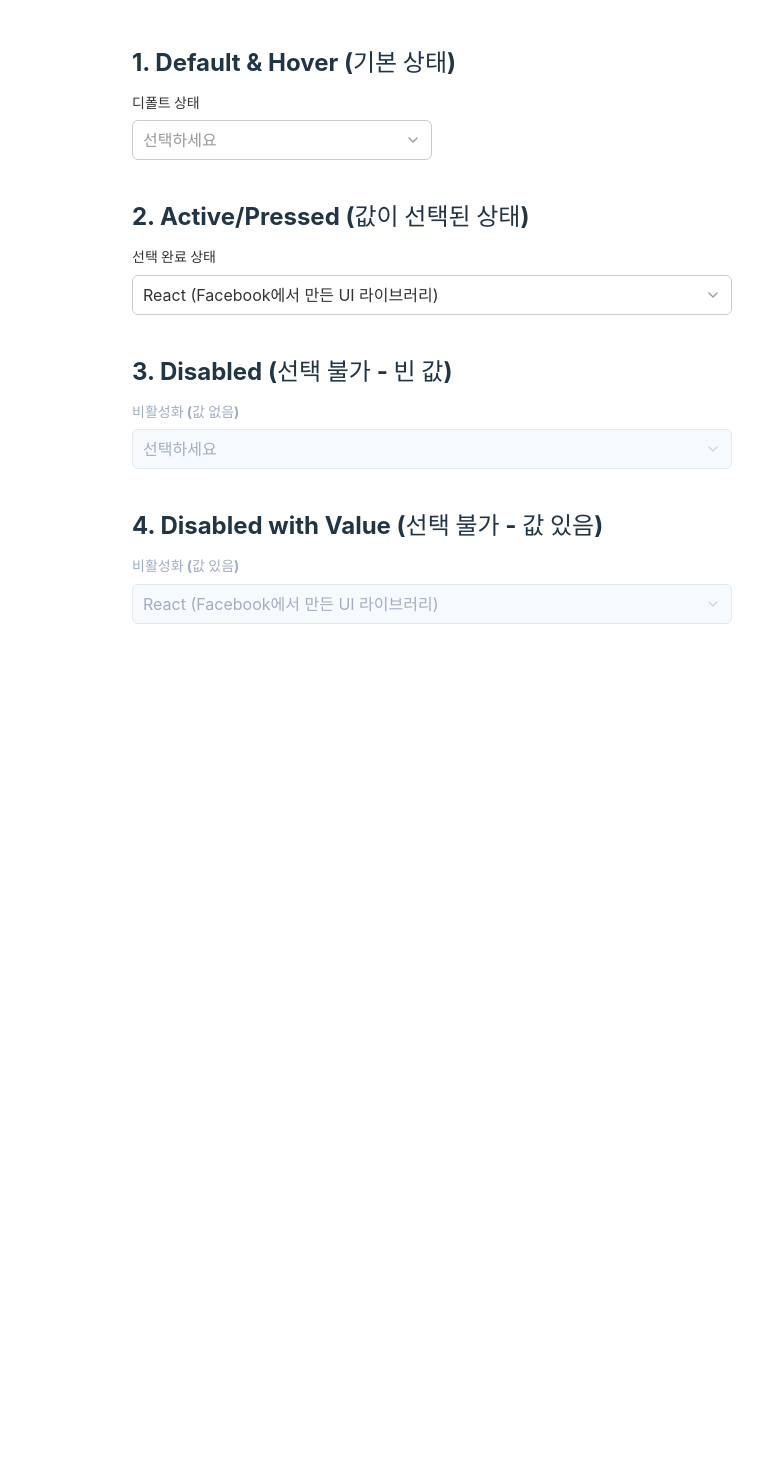
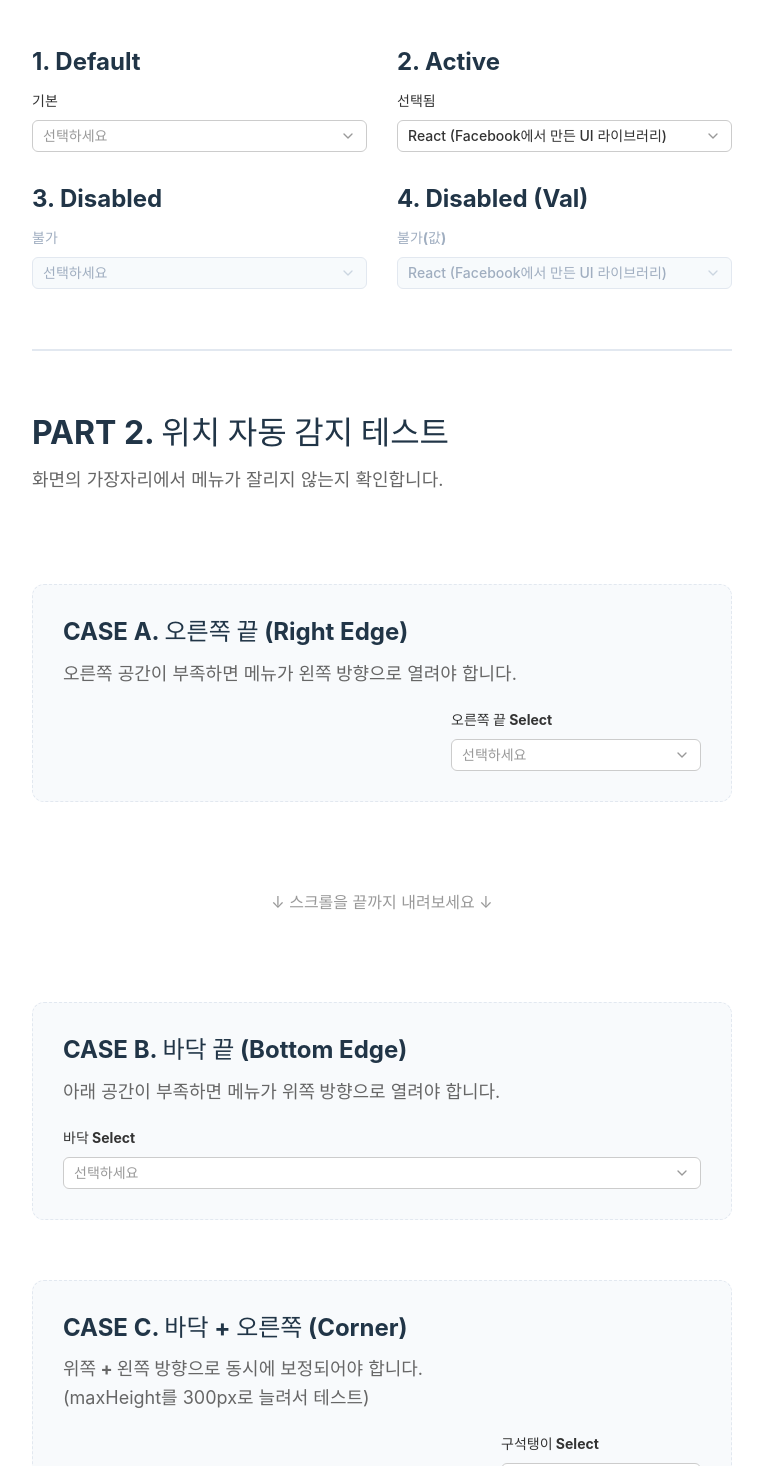
Before and after one commit to Gwongusun/design-start-1, a React (Vite) app: page / in a window 1280 px wide. Shown: the part 404-1870 px from the top of the page, without its empty margins (258-1021 px from the left). Before the commit the page ends 1078 px from the top, so only its background shows below. Built offline with nearby package versions, Linux system fonts and the light colour scheme; a web font is replaced by a local one.

Commit message:
select-dropdown-app

```diff
--- a/src/App.tsx
+++ b/src/App.tsx
@@ -2,37 +2,65 @@
 import { useState } from 'react';
 import styled from '@emotion/styled';
 
-// ✅ 1. CSS 파일 import (CSS 변수 로드)
+// ✅ 1. CSS 파일 import
 import './styles/typography.css';
 
-// ✅ 2. 직접 만드신 컴포넌트 import
+// ✅ 2. 컴포넌트 import
 import Select, { OptionType } from './components/Select';
 import Text from './components/Text';
 
 // -------------------------------------------------------------------------
-// 스타일링 (레이아웃 관련만 남김)
+// 스타일링
 // -------------------------------------------------------------------------
+
+const Container = styled.div`
+  display: flex;
+  flex-direction: column;
+  padding: 50px;
+  max-width: 800px;
+  margin: 0 auto;
+  /* 바닥 테스트를 위해 강제로 스크롤 생성 */
+  min-height: 160vh;
+  padding-bottom: 150px;
+`;
 
 const SelectWrapper = styled.div`
   margin-bottom: 10px;
 `;
 
-const Container = styled.div`
+const Section = styled.div`
+  margin-top: 60px;
+  padding: 30px;
+  border: 1px dashed #e2e8f0;
+  border-radius: 12px;
+  background-color: #f8fafc;
+`;
+
+const Divider = styled.hr`
+  margin: 60px 0;
+  border: 0;
+  border-top: 2px solid #e2e8f0;
+`;
+
+const FlexRight = styled.div`
   display: flex;
-  flex-direction: column;
-  padding: 50px;
-  max-width: 600px;
-  margin: 0 auto;
+  justify-content: flex-end; /* 오른쪽 정렬 */
 `;
 
 // -------------------------------------------------------------------------
-// 메인 App 컴포넌트
+// 메인 App
 // -------------------------------------------------------------------------
 
 export default function App() {
+  // [기존 상태]
   const [framework, setFramework] = useState('');
   const [val1, setVal1] = useState('');
   const [val2, setVal2] = useState('react');
+
+  // [신규 테스트용 상태]
+  const [testRight, setTestRight] = useState('');
+  const [testBottom, setTestBottom] = useState('');
+  const [testCorner, setTestCorner] = useState('');
 
   const options: OptionType[] = [
     { value: 'react', label: 'React (Facebook에서 만든 UI 라이브러리)' },
@@ -42,41 +70,39 @@ export default function App() {
     { value: 'next', label: 'Next.js (React 기반의 풀스택 프레임워크)' },
     { value: 'nuxt', label: 'Nuxt.js (Vue 기반의 강력한 프레임워크)' },
     { value: 'jquery', label: 'jQuery (전설의 라이브러리, 아직 살아있다)' },
-    { value: 'ember', label: 'Ember.js (야심찼던 초창기 SPA 프레임워크)' },
-    { value: 'backbone', label: 'Backbone.js (MVC 패턴의 조상님)' },
-    { value: 'meteor', label: 'Meteor.js (풀스택 자바스크립트 플랫폼)' },
   ];
 
   return (
     <Container>
-      {/* ✅ Text 컴포넌트 사용
-         - variant: typography.ts 에 정의된 키값 (displayLarge, h1, h2, bodyLarge 등)
-         - as: 렌더링될 HTML 태그 (h1, h3, span, p 등)
-      */}
-
-      {/* --- [상단] 타이틀 --- */}
       <Text
         as="h1"
         variant="displayLarge"
         color="#213547"
-        style={{ marginBottom: '60px' }}
+        style={{ marginBottom: '40px' }}
       >
         TypeScript + Emotion Select
       </Text>
 
-      {/* --- [상단] 메인 예제 --- */}
+      {/* ================================================================== */}
+      {/* PART 1. 기존 예제 (Basic Features)                                   */}
+      {/* ================================================================== */}
+
+      <Text as="h2" variant="h1" style={{ marginBottom: '20px' }}>
+        PART 1. 기본 기능 확인
+      </Text>
+
       <SelectWrapper>
         <Select
           label="프레임워크 선택"
           options={options}
           value={framework}
           onChange={(value) => setFramework(value)}
-          width="600px"
-          menuWidth="600px"
+          width="300px"
+          menuWidth="500px"
         />
       </SelectWrapper>
 
-      <Text variant="bodyLarge" color="#555" style={{ marginBottom: '60px' }}>
+      <Text variant="bodyLarge" color="#555" style={{ marginBottom: '40px' }}>
         현재 선택된 값:
         <Text
           as="span"
@@ -88,60 +114,107 @@ export default function App() {
         </Text>
       </Text>
 
-      {/* --- [하단] 상세 예제 --- */}
-      {/* 참고: typography.ts에 'titleMedium'이 없으므로,
-          가장 비슷한 'h2'를 사용하거나 'h1'을 사용했습니다.
-      */}
+      {/* 상세 상태 예제들 */}
+      <div style={{ display: 'grid', gap: '30px', gridTemplateColumns: '1fr 1fr' }}>
+        <div>
+          <Text as="h4" variant="h2" style={{ marginBottom: '10px' }}>1. Default</Text>
+          <Select label="기본" options={options} value={val1} onChange={setVal1} />
+        </div>
+        <div>
+          <Text as="h4" variant="h2" style={{ marginBottom: '10px' }}>2. Active</Text>
+          <Select label="선택됨" options={options} value={val2} onChange={setVal2} />
+        </div>
+        <div>
+          <Text as="h4" variant="h2" style={{ marginBottom: '10px' }}>3. Disabled</Text>
+          <Select label="불가" options={options} value="" onChange={() => {}} disabled />
+        </div>
+        <div>
+          <Text as="h4" variant="h2" style={{ marginBottom: '10px' }}>4. Disabled (Val)</Text>
+          <Select label="불가(값)" options={options} value="react" onChange={() => {}} disabled />
+        </div>
+      </div>
 
-      <Text as="h3" variant="h2" style={{ marginTop: '20px', marginBottom: '12px' }}>
-        1. Default & Hover (기본 상태)
+      <Divider />
+
+      {/* ================================================================== */}
+      {/* PART 2. 위치 감지 테스트 (Auto Placement)                            */}
+      {/* ================================================================== */}
+
+      <Text as="h2" variant="h1" style={{ marginBottom: '10px' }}>
+        PART 2. 위치 자동 감지 테스트
       </Text>
-      <Select
-        label="디폴트 상태"
-        options={options}
-        value={val1}
-        onChange={setVal1}
-        width="300px"
-        menuWidth="400px"
-      />
+      <Text variant="bodyLarge" color="#666" style={{ marginBottom: '30px' }}>
+        화면의 가장자리에서 메뉴가 잘리지 않는지 확인합니다.
+      </Text>
 
-      <Text as="h3" variant="h2" style={{ marginTop: '40px', marginBottom: '12px' }}>
-        2. Active/Pressed (값이 선택된 상태)
-      </Text>
-      <Select
-        label="선택 완료 상태"
-        options={options}
-        value={val2}
-        onChange={setVal2}
-        width="600px"
-        menuWidth="500px"
-      />
+      {/* 1. 오른쪽 구석 테스트 */}
+      <Section>
+        <Text as="h3" variant="h2" style={{ marginBottom: '10px' }}>
+          CASE A. 오른쪽 끝 (Right Edge)
+        </Text>
+        <Text variant="bodyLarge" color="#666" style={{ marginBottom: '20px' }}>
+          오른쪽 공간이 부족하면 메뉴가 <b>왼쪽 방향</b>으로 열려야 합니다.
+        </Text>
 
-      <Text as="h3" variant="h2" style={{ marginTop: '40px', marginBottom: '12px' }}>
-        3. Disabled (선택 불가 - 빈 값)
-      </Text>
-      <Select
-        label="비활성화 (값 없음)"
-        options={options}
-        value=""
-        onChange={() => {}}
-        disabled={true}
-        width="600px"
-        menuWidth="600px"
-      />
+        <FlexRight>
+          <Select
+            label="오른쪽 끝 Select"
+            options={options}
+            value={testRight}
+            onChange={setTestRight}
+            width="250px"
+            menuWidth="500px" /* 일부러 넓게 설정 */
+          />
+        </FlexRight>
+      </Section>
 
-      <Text as="h3" variant="h2" style={{ marginTop: '40px', marginBottom: '12px' }}>
-        4. Disabled with Value (선택 불가 - 값 있음)
-      </Text>
-      <Select
-        label="비활성화 (값 있음)"
-        options={options}
-        value="react"
-        onChange={() => {}}
-        disabled={true}
-        width="600px"
-        menuWidth="600px"
-      />
+      {/* 스크롤 유도 문구 */}
+      <div style={{ height: '200px', display: 'flex', alignItems: 'center', justifyContent: 'center', color: '#999' }}>
+        ↓ 스크롤을 끝까지 내려보세요 ↓
+      </div>
+
+      {/* 2. 바닥 테스트 */}
+      <Section style={{ marginTop: 'auto' }}>
+        <Text as="h3" variant="h2" style={{ marginBottom: '10px' }}>
+          CASE B. 바닥 끝 (Bottom Edge)
+        </Text>
+        <Text variant="bodyLarge" color="#666" style={{ marginBottom: '20px' }}>
+          아래 공간이 부족하면 메뉴가 <b>위쪽 방향</b>으로 열려야 합니다.
+        </Text>
+
+        <Select
+          label="바닥 Select"
+          options={options}
+          value={testBottom}
+          onChange={setTestBottom}
+          width="100%"
+          menuWidth="100%"
+        />
+      </Section>
+
+       {/* 3. 구석 테스트 */}
+       <Section>
+        <Text as="h3" variant="h2" style={{ marginBottom: '10px' }}>
+          CASE C. 바닥 + 오른쪽 (Corner)
+        </Text>
+        <Text variant="bodyLarge" color="#666" style={{ marginBottom: '20px' }}>
+          <b>위쪽 + 왼쪽 방향</b>으로 동시에 보정되어야 합니다. <br/>
+          (maxHeight를 300px로 늘려서 테스트)
+        </Text>
+
+        <FlexRight>
+          <Select
+            label="구석탱이 Select"
+            options={options}
+            value={testCorner}
+            onChange={setTestCorner}
+            width="200px"
+            menuWidth="400px"
+            maxHeight={100} /* ✅ 여기서 높이를 300으로 지정했습니다! */
+          />
+        </FlexRight>
+      </Section>
+
     </Container>
   );
 }
--- a/src/components/Dropdown.tsx
+++ b/src/components/Dropdown.tsx
@@ -1,16 +1,19 @@
 /** @jsxImportSource @emotion/react */
 import styled from '@emotion/styled';
-import { ReactNode } from 'react';
+import { ReactNode, forwardRef } from 'react'; // forwardRef 추가
 import { Scrollbars } from 'react-custom-scrollbars-2';
 
 interface DropdownProps {
   children: ReactNode;
   isOpen: boolean;
   width?: string;
+  verticalPos?: 'top' | 'bottom';
+  alignPos?: 'left' | 'right';
+  maxHeight?: number;
 }
 
 export const OptionItem = styled.div<{ isSelected: boolean }>`
-  padding: 4px 10px;
+  padding: 5px 10px;
   font-size: 14px;
   border-radius: 6px;
   color: ${(props) => (props.isSelected ? '#68d391' : '#333')};
@@ -23,12 +26,15 @@ export const OptionItem = styled.div<{ isSelected: boolean }>`
   }
 `;
 
-const MenuContainer = styled.div<{ width?: string }>`
+const MenuContainer = styled.div<{ width?: string; verticalPos: 'top' | 'bottom'; alignPos: 'left' | 'right' }>`
   position: absolute;
-  top: 100%;
-  left: 0;
+  top: ${(props) => (props.verticalPos === 'bottom' ? '100%' : 'auto')};
+  bottom: ${(props) => (props.verticalPos === 'top' ? '100%' : 'auto')};
+  left: ${(props) => (props.alignPos === 'left' ? '0' : 'auto')};
+  right: ${(props) => (props.alignPos === 'right' ? '0' : 'auto')};
+  margin-top: ${(props) => (props.verticalPos === 'bottom' ? '8px' : '0')};
+  margin-bottom: ${(props) => (props.verticalPos === 'top' ? '8px' : '0')};
   width: ${(props) => props.width || '100%'};
-  margin-top: 8px;
   background-color: white;
   border: 1px solid #eee;
   border-radius: 6px;
@@ -49,36 +55,25 @@ const Thumb = styled.div`
   }
 `;
 
-// [수정됨] 패딩/마진이 아닌 '높이 값'으로 위아래 공간을 확보하는 래퍼
 const ListWrapper = styled.div`
-  padding: 0 8px; /* 좌우 패딩은 유지 */
-
-  /* 위쪽 공간 확보: 8px 높이의 빈 블록 생성 */
-  &::before {
-    content: "";
-    display: block;
-    height: 8px;
-  }
-
-  /* 아래쪽 공간 확보: 8px 높이의 빈 블록 생성 */
-  &::after {
-    content: "";
-    display: block;
-    height: 8px;
-  }
+  padding: 0 8px;
+  &::before { content: ""; display: block; height: 8px; }
+  &::after { content: ""; display: block; height: 8px; }
 `;
 
-function Dropdown({ children, isOpen, width }: DropdownProps) {
+// ✅ [수정] forwardRef로 감싸서 외부에서 ref를 받을 수 있게 변경
+const Dropdown = forwardRef<HTMLDivElement, DropdownProps>(
+  ({ children, isOpen, width, verticalPos = 'bottom', alignPos = 'left', maxHeight = 200 }, ref) => {
     if (!isOpen) return null;
 
     return (
-    <MenuContainer width={width}>
+      // 전달받은 ref를 실제 DOM 요소인 MenuContainer에 연결
+      <MenuContainer ref={ref} width={width} verticalPos={verticalPos} alignPos={alignPos}>
         <Scrollbars
           autoHeight
-        autoHeightMax={200}
+          autoHeightMax={maxHeight}
           renderThumbVertical={(props: any) => <Thumb {...props} />}
         >
-        {/* 기존 div 대신 ListWrapper 사용 */}
           <ListWrapper>
             {children}
           </ListWrapper>
@@ -86,5 +81,6 @@ function Dropdown({ children, isOpen, width }: DropdownProps) {
       </MenuContainer>
     );
   }
+);
 
 export default Dropdown;
--- a/src/components/Select.tsx
+++ b/src/components/Select.tsx
@@ -1,46 +1,15 @@
 /** @jsxImportSource @emotion/react */
-import { useState, useRef, useEffect } from 'react';
+import { useState, useRef, useEffect, useLayoutEffect } from 'react';
 import styled from '@emotion/styled';
 import Dropdown, { OptionItem } from './Dropdown';
 import Text from './Text';
 
-// 🎨 [색상 정의]
 const COLORS = {
-  default: {
-    bg: 'white',
-    border: '#ccc',
-    text: '#333',
-    label: '#333',
-    arrow: '#999',
-  },
-  placeholder: {
-    bg: 'white',
-    border: '#ccc',
-    text: '#999',
-    label: '#333',
-    arrow: '#999',
-  },
-  hover: {
-    bg: '#fafafa',
-    border: '#63b3ed',
-    text: '#333',
-    label: '#333',
-    arrow: '#63b3ed', // 🔥 호버 시 바뀔 화살표 색상 (파란색)
-  },
-  open: {
-    bg: 'white',
-    border: '#63b3ed',
-    text: '#333',
-    label: '#333',
-    arrow: '#333',
-  },
-  disabled: {
-    bg: '#f7fafc',
-    border: '#e2e8f0',
-    text: '#a0aec0',
-    label: '#a0aec0',
-    arrow: '#cbd5e0',
-  }
+  default: { bg: 'white', border: '#ccc', text: '#333', label: '#333', arrow: '#999' },
+  placeholder: { bg: 'white', border: '#ccc', text: '#999', label: '#333', arrow: '#999' },
+  hover: { bg: '#fafafa', border: '#63b3ed', text: '#333', label: '#333', arrow: '#63b3ed' },
+  open: { bg: 'white', border: '#63b3ed', text: '#333', label: '#333', arrow: '#333' },
+  disabled: { bg: '#f7fafc', border: '#e2e8f0', text: '#a0aec0', label: '#a0aec0', arrow: '#cbd5e0' }
 };
 
 export interface OptionType {
@@ -56,10 +25,10 @@ interface SelectProps {
   width?: string;
   menuWidth?: string;
   disabled?: boolean;
+  maxHeight?: number;
 }
 
 const Wrapper = styled.div<{ width?: string }>`
-  position: relative;
   display: flex;
   flex-direction: column;
   gap: 8px;
@@ -67,18 +36,23 @@ const Wrapper = styled.div<{ width?: string }>`
   width: ${(props) => props.width || '100%'};
 `;
 
-// TriggerButton: 이제 복잡한 CSS 없이 배경과 테두리만 담당합니다.
+// 버튼과 드롭다운만 감싸는 영역 (위치 기준점)
+const InputArea = styled.div`
+  position: relative;
+  width: 100%;
+`;
+
 const TriggerButton = styled.div<{ isOpen: boolean; isDisabled: boolean; isPlaceholder: boolean }>`
-  padding: 3px 10px;
+  padding: 4px 10px;
   border-radius: 6px;
+  height : 32px;
   display: flex;
   justify-content: space-between;
   align-items: center;
   transition: all 0.2s;
+  box-sizing: border-box;
   overflow: hidden;
-  height: 40px;
 
-  /* 배경색 */
   background-color: ${(props) =>
     props.isDisabled ? COLORS.disabled.bg
     : props.isOpen ? COLORS.open.bg
@@ -86,7 +60,6 @@ const TriggerButton = styled.div<{ isOpen: boolean; isDisabled: boolean; isPlace
     : COLORS.default.bg
   };
 
-  /* 테두리색 */
   border: 1px solid ${(props) =>
     props.isDisabled ? COLORS.disabled.border
     : props.isOpen ? COLORS.open.border
@@ -96,7 +69,6 @@ const TriggerButton = styled.div<{ isOpen: boolean; isDisabled: boolean; isPlace
 
   cursor: ${(props) => (props.isDisabled ? 'not-allowed' : 'pointer')};
 
-  /* 호버 시 배경/테두리 변경 */
   &:hover {
     background-color: ${(props) => !props.isDisabled && COLORS.hover.bg};
     border-color: ${(props) => !props.isDisabled && COLORS.hover.border};
@@ -111,17 +83,77 @@ const SelectedValueWrapper = styled.div`
   align-items: center;
 `;
 
-function Select({ label, options, value, onChange, width, menuWidth, disabled = false }: SelectProps) {
+// Dropdown 위치 및 간격 제어를 위한 래퍼
+const DropdownRefWrapper = styled.div<{ isTop: boolean }>`
+  position: absolute;
+  top: 0;
+  left: 0;
+  width: 100%;
+  height: 100%;
+  pointer-events: none;
+  z-index: 1000;
+
+  & > * {
+    pointer-events: auto;
+
+    /* 1. 위로 열릴 때 (isTop === true) -> 버튼 위 간격 */
+    ${(props) => props.isTop && `
+      margin-bottom: 6px !important;
+    `}
+
+    /* 2. 아래로 열릴 때 (isTop === false) -> 버튼 아래 간격 */
+    ${(props) => !props.isTop && `
+      margin-top: 6px !important;
+    `}
+  }
+`;
+
+function Select({
+  label,
+  options,
+  value,
+  onChange,
+  width,
+  menuWidth,
+  disabled = false,
+  maxHeight = 200
+}: SelectProps) {
+
   const [isOpen, setIsOpen] = useState<boolean>(false);
-
-  // ✅ [핵심 1] 마우스가 올라갔는지를 감시하는 변수(State)를 만듭니다.
   const [isHovered, setIsHovered] = useState<boolean>(false);
 
+  const [dropdownPos, setDropdownPos] = useState<{ vertical: 'top' | 'bottom', align: 'left' | 'right' }>({
+    vertical: 'bottom',
+    align: 'left'
+  });
+
   const containerRef = useRef<HTMLDivElement>(null);
+  const dropdownRef = useRef<HTMLDivElement>(null);
 
   const selectedOption = options.find((option) => option.value === value);
   const isPlaceholder = !selectedOption;
   const displayValue = selectedOption ? selectedOption.label : '선택하세요';
+
+  // [위치 계산 로직]
+  useLayoutEffect(() => {
+    if (isOpen && containerRef.current) {
+      const rect = containerRef.current.getBoundingClientRect();
+      const windowWidth = document.documentElement.clientWidth;
+      const windowHeight = window.innerHeight;
+
+      const DROPDOWN_HEIGHT = maxHeight + 40;
+      const dropdownWidthParsed = menuWidth ? parseInt(menuWidth, 10) : rect.width;
+
+      const spaceBelow = windowHeight - rect.bottom;
+      const vertical = spaceBelow < (DROPDOWN_HEIGHT) ? 'top' : 'bottom';
+
+      const GAP_BUFFER = 50;
+      const spaceRight = windowWidth - rect.left;
+      const align = spaceRight < (dropdownWidthParsed + GAP_BUFFER) ? 'right' : 'left';
+
+      setDropdownPos({ vertical, align });
+    }
+  }, [isOpen, menuWidth, maxHeight]);
 
   const toggleOpen = () => {
     if (disabled) return;
@@ -133,34 +165,52 @@ function Select({ label, options, value, onChange, width, menuWidth, disabled =
     setIsOpen(false);
   };
 
+  // [수정됨: 스크롤 이벤트 리스너 제거]
   useEffect(() => {
     const handleClickOutside = (event: MouseEvent) => {
-      if (containerRef.current && !containerRef.current.contains(event.target as Node)) {
+      // 1. 컨테이너(버튼) 클릭 시 무시 (toggleOpen이 처리)
+      if (containerRef.current && containerRef.current.contains(event.target as Node)) {
+        return;
+      }
+      // 2. 드롭다운 내부 클릭 시 무시
+      if (dropdownRef.current && dropdownRef.current.contains(event.target as Node)) {
+        return;
+      }
+      // 그 외 영역 클릭 시 닫기
       setIsOpen(false);
+    };
+
+    // 윈도우 리사이즈 시에는 닫는 것이 안전하므로 유지
+    const handleResize = () => setIsOpen(false);
+
+    if (isOpen) {
+      document.addEventListener('mousedown', handleClickOutside);
+      // window.addEventListener('scroll', ...); <--- 스크롤 감지 로직 제거됨
+      window.addEventListener('resize', handleResize);
     }
+
+    return () => {
+      document.removeEventListener('mousedown', handleClickOutside);
+      // window.removeEventListener('scroll', ...); <--- 제거됨
+      window.removeEventListener('resize', handleResize);
     };
-    document.addEventListener('mousedown', handleClickOutside);
-    return () => document.removeEventListener('mousedown', handleClickOutside);
-  }, []);
+  }, [isOpen]);
 
   const getLabelColor = () => {
     if (disabled) return COLORS.disabled.label;
     if (isOpen) return COLORS.open.label;
     return COLORS.default.label;
   };
-
   const getTextColor = () => {
     if (disabled) return COLORS.disabled.text;
     if (isOpen) return COLORS.open.text;
     if (isPlaceholder) return COLORS.placeholder.text;
     return COLORS.default.text;
   };
-
-  // ✅ [핵심 2] 현재 상태(Disabled / Open / Hover)에 따라 '색상 코드'를 계산해서 돌려주는 함수
   const getArrowColor = () => {
     if (disabled) return COLORS.disabled.arrow;
     if (isOpen) return COLORS.open.arrow;
-    if (isHovered) return COLORS.hover.arrow; // 마우스가 올라가면 이 색을 씁니다!
+    if (isHovered) return COLORS.hover.arrow;
     return COLORS.default.arrow;
   };
 
@@ -170,19 +220,18 @@ function Select({ label, options, value, onChange, width, menuWidth, disabled =
         {label}
       </Text>
 
+      <InputArea>
         <TriggerButton
           isOpen={isOpen}
           isDisabled={disabled}
           isPlaceholder={isPlaceholder}
           onClick={toggleOpen}
-
-        // ✅ [핵심 3] 마우스가 들어오고 나갈 때 상태를 변경합니다.
           onMouseEnter={() => !disabled && setIsHovered(true)}
           onMouseLeave={() => setIsHovered(false)}
         >
           <SelectedValueWrapper>
             <Text
-            variant="bodyMedium"
+              variant="label"
               color={getTextColor()}
               style={{
                 whiteSpace: 'nowrap',
@@ -196,29 +245,39 @@ function Select({ label, options, value, onChange, width, menuWidth, disabled =
             </Text>
           </SelectedValueWrapper>
 
-        {/* ✅ [핵심 4] 사용자님이 찾으신 stroke 부분에 계산된 색상(getArrowColor)을 꽂아넣습니다! */}
           <svg
             width="16"
             height="16"
             viewBox="0 0 24 24"
             fill="none"
-          stroke={getArrowColor()}  /* 여기가 마법이 일어나는 곳입니다 */
+            stroke={getArrowColor()}
             strokeWidth="2"
             strokeLinecap="round"
             strokeLinejoin="round"
             style={{
-            transform: isOpen ? 'rotate(180deg)' : 'rotate(0deg)',
-            transition: 'transform 0.2s, stroke 0.2s', // 색상도 부드럽게 변하게 설정
+              transform: isOpen
+                ? (dropdownPos.vertical === 'top' ? 'rotate(0deg)' : 'rotate(180deg)')
+                : 'rotate(0deg)',
+              transition: 'transform 0.2s, stroke 0.2s',
               flexShrink: 0
             }}
           >
             <path d="m6 9 6 6 6-6" />
           </svg>
-
         </TriggerButton>
 
-      {!disabled && (
-        <Dropdown isOpen={isOpen} width={menuWidth}>
+        {!disabled && isOpen && (
+          <DropdownRefWrapper
+            ref={dropdownRef}
+            isTop={dropdownPos.vertical === 'top'}
+          >
+            <Dropdown
+              isOpen={isOpen}
+              width={menuWidth}
+              verticalPos={dropdownPos.vertical}
+              alignPos={dropdownPos.align}
+              maxHeight={maxHeight}
+            >
               {options.map((option) => (
                 <OptionItem
                   key={option.value}
@@ -226,7 +285,7 @@ function Select({ label, options, value, onChange, width, menuWidth, disabled =
                   onClick={() => handleOptionClick(option.value)}
                 >
                   <Text
-                variant="bodyMedium"
+                    variant="label"
                     color={option.value === value ? '#68d391' : '#333'}
                     style={{ fontWeight: option.value === value ? 'bold' : 'normal' }}
                   >
@@ -235,7 +294,9 @@ function Select({ label, options, value, onChange, width, menuWidth, disabled =
                 </OptionItem>
               ))}
             </Dropdown>
+          </DropdownRefWrapper>
         )}
+      </InputArea>
     </Wrapper>
   );
 }
--- a/src/main.tsx
+++ b/src/main.tsx
@@ -10,4 +10,5 @@ ReactDOM.createRoot(document.getElementById('root')!).render(
   <React.StrictMode>
     <App />
   </React.StrictMode>,
+
 );
--- a/src/styles/typography.css
+++ b/src/styles/typography.css
@@ -50,11 +50,11 @@
 
   /* 4. Label & Caption (라벨 및 설명) */
   --font-label-size: 14px;
-  --font-label-height: 1.4;
+  --font-label-height: 22px;
   --font-label-weight: var(--fw-medium);
 
   --font-caption-size: 12px;
-  --font-caption-height: 1.4;
+  --font-caption-height: 20px;
   --font-caption-weight: var(--fw-medium);
-  --font-caption-color: #888; /* 캡션용 기본 색상도 필요하면 정의 */
+
 }
```
Lines whose indentation alone changed are shown as unchanged.
